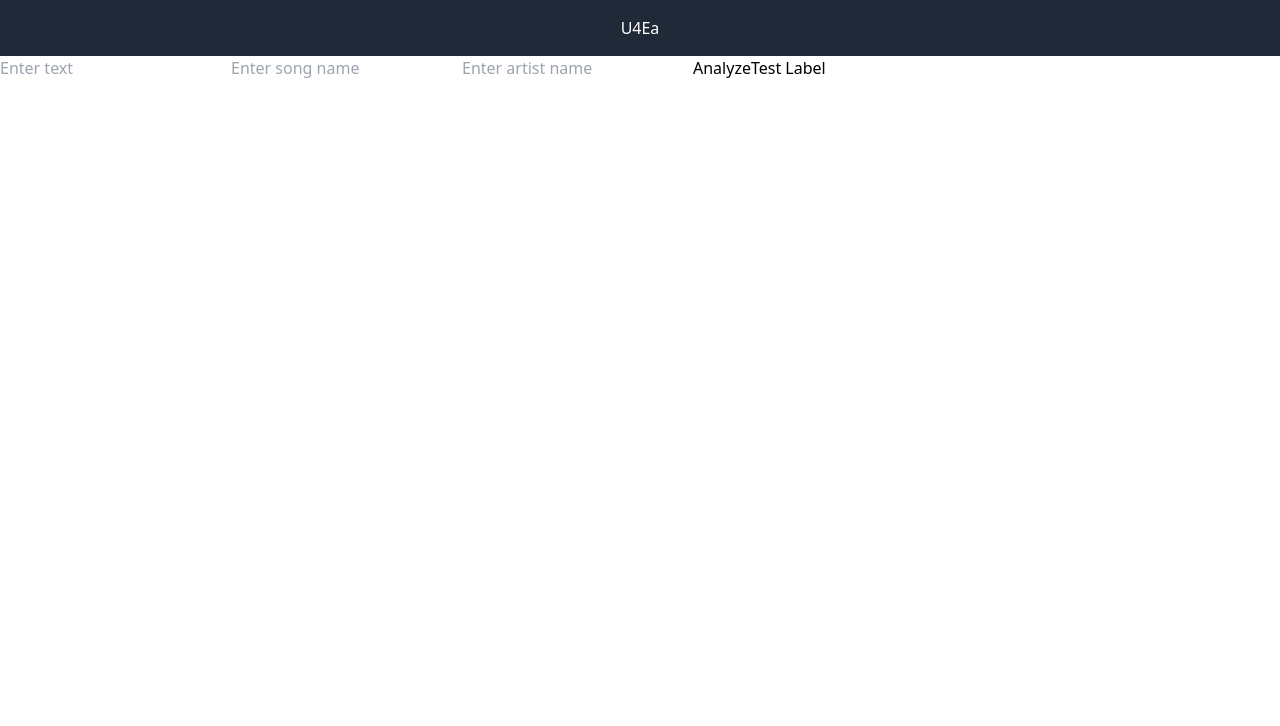
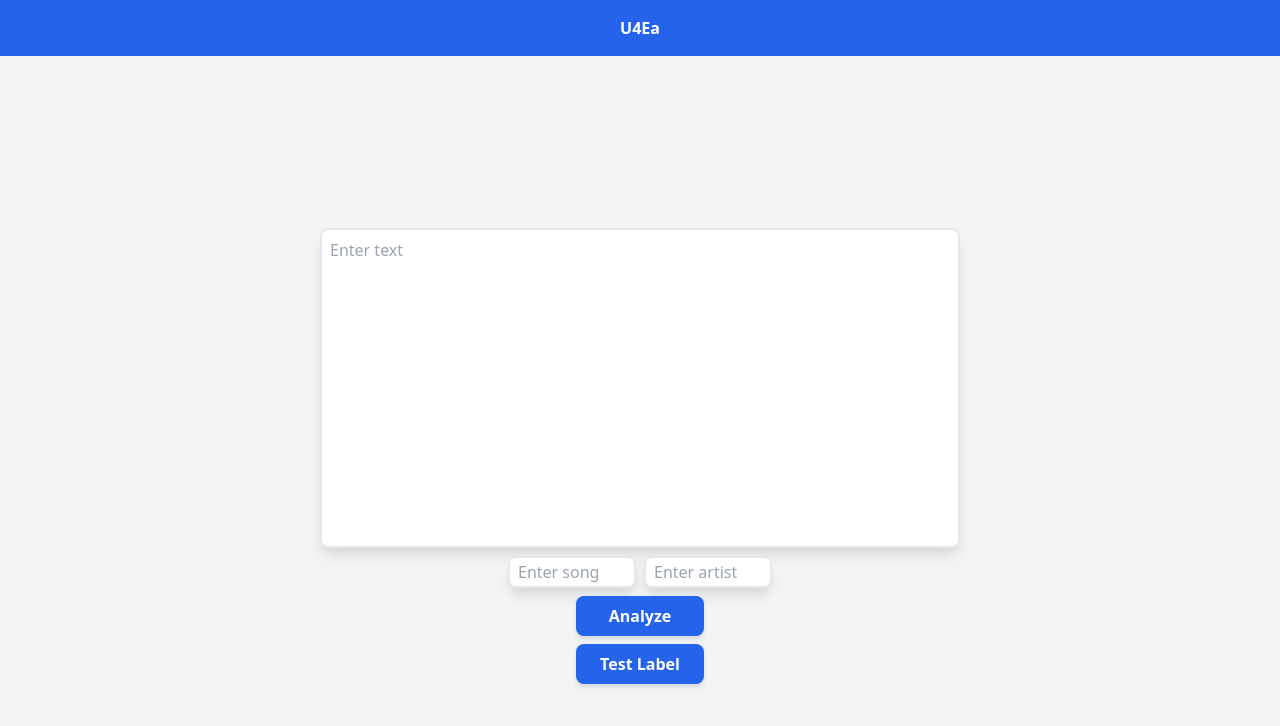
Before and after one commit to U4EaData/U4Ea-Labels, a React (Create React App) app: page / in a window 1280 px wide. Shown: the top 726 px of the page. Built offline with nearby package versions, Linux system fonts and the light colour scheme; what sentiment would draw is missing.

Commit message:
styled the home page

```diff
--- a/src/components/Home.js
+++ b/src/components/Home.js
@@ -35,12 +35,38 @@ function Home() {
     };
 
     return (
-        <div className="home">
-            <input type="text" onChange={(e) => setText(e.target.value)} placeholder="Enter text" />
-            <input type="text" onChange={(e) => setSong(e.target.value)} placeholder="Enter song name" />
-            <input type="text" onChange={(e) => setArtist(e.target.value)} placeholder="Enter artist name" />
-            <button onClick={handleAnalyzeText}>Analyze</button>
-            <button onClick={goToLabel}>Test Label</button>
+        <div className="home flex flex-col items-center justify-center h-screen bg-gray-100">
+            <textarea
+                className="mb-2 p-2 w-1/2 h-2/5 border-2 border-gray-200 rounded-lg shadow-lg resize-none"
+                onChange={(e) => setText(e.target.value)}
+                placeholder="Enter text"
+            />
+            <div className="flex mb-2">
+                <input
+                    type="text"
+                    className="mr-2 p-2 w-32 h-8 border-2 border-gray-200 rounded-lg shadow-lg"
+                    onChange={(e) => setSong(e.target.value)}
+                    placeholder="Enter song"
+                />
+                <input
+                    type="text"
+                    className="p-2 w-32 h-8 border-2 border-gray-200 rounded-lg shadow-lg"
+                    onChange={(e) => setArtist(e.target.value)}
+                    placeholder="Enter artist"
+                />
+            </div>
+            <button
+                className="mb-2 bg-blue-600 hover:bg-gray-700 text-white font-semibold w-32 h-10 rounded-lg shadow-md focus:outline-none focus:shadow-outline"
+                onClick={handleAnalyzeText}
+            >
+                Analyze
+            </button>
+            <button
+                className="bg-blue-600 hover:bg-gray-700 text-white font-semibold w-32 h-10 rounded-lg shadow-md focus:outline-none focus:shadow-outline"
+                onClick={goToLabel}
+            >
+                Test Label
+            </button>
         </div>
     );
 }
--- a/src/components/NavBar.js
+++ b/src/components/NavBar.js
@@ -4,7 +4,7 @@ function NavBar() {
     const navigate = useNavigate();
 
     return (
-        <nav className="bg-gray-800 p-4 text-center text-white cursor-pointer" onClick={() => navigate('/')}>
+        <nav className="bg-blue-600 p-4 text-center text-white cursor-pointer font-semibold" onClick={() => navigate('/')}>
             U4Ea
         </nav>
     );
```
